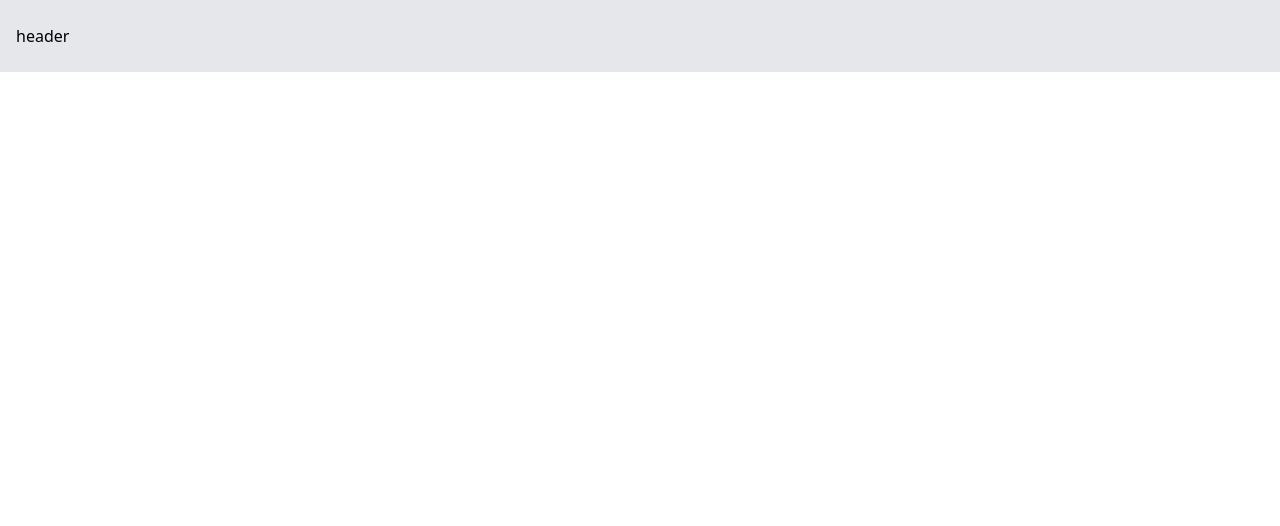
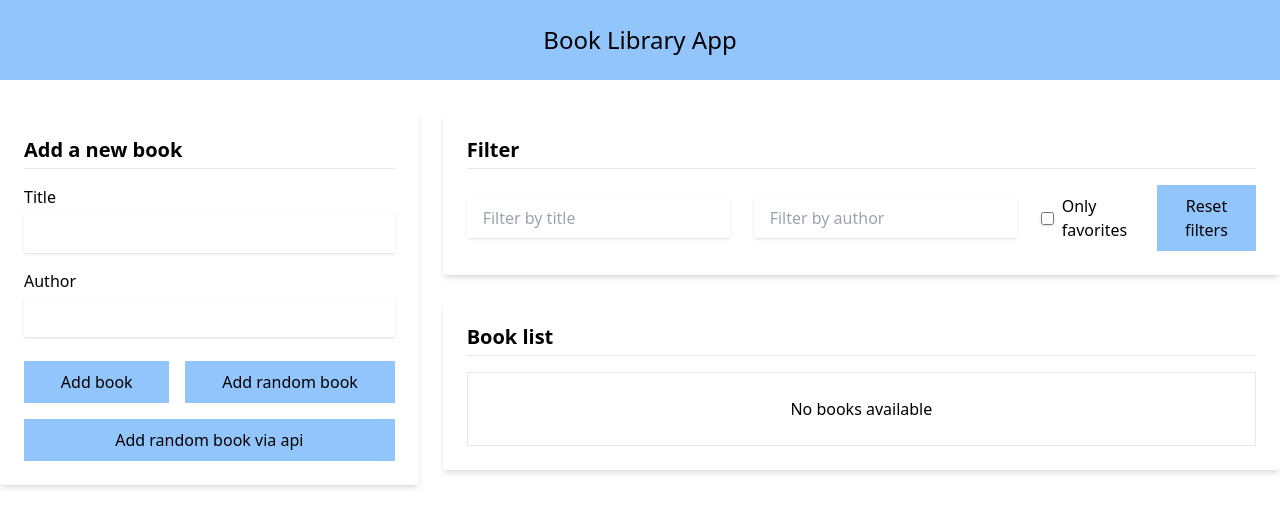
Before and after one commit to denzelwash/react-stashchuk-lessons, a React (Vite) app: page / in a window 1280 px wide. Shown: the top 526 px of the page. Built offline with nearby package versions, Linux system fonts and the light colour scheme.

Commit message:
added templates

```diff
--- a/src/App.jsx
+++ b/src/App.jsx
@@ -1,13 +1,21 @@
-import { useState } from "react";
+import { Form } from "./components/Form";
+import { Filter } from "./components/Filter";
+import { Header } from "./components/Header";
+import { List } from "./components/List";
 
 function App() {
   return (
     <>
-      <header className="bg-gray-200 py-6">
-        <div className="container mx-auto px-4">
-          <p className="">header</p>
+      <Header className="mb-8" />
+      <div className="container mx-auto">
+        <div className="grid grid-cols-[1fr_2fr] gap-6 items-start">
+          <Form />
+          <div className="grid gap-6 items-start">
+            <Filter />
+            <List />
+          </div>
         </div>
-      </header>
+      </div>
     </>
   );
 }
--- /dev/null
+++ b/src/components/Filter.jsx
@@ -0,0 +1,56 @@
+import { useState } from "react";
+
+export const Filter = () => {
+  const [filter, setFilter] = useState({
+    title: "",
+    author: "",
+    favorite: false,
+  });
+
+  const resetHandler = (e) => {
+    e.preventDefault();
+    setFilter({ title: "", author: "", favorite: false });
+  };
+
+  return (
+    <>
+      <form className="shadow-md p-6 rounded ">
+        <h2 className="text-xl font-semibold mb-4 pb-1 border-b">Filter</h2>
+        <div className="flex gap-6 items-center justify-between">
+          <input
+            placeholder="Filter by title"
+            className="block shadow px-4 py-2 grow"
+            type="text"
+            value={filter.title}
+            onChange={(e) => setFilter({ ...filter, title: e.target.value })}
+          />
+          <input
+            placeholder="Filter by author"
+            className="block shadow px-4 py-2 grow"
+            type="text"
+            value={filter.author}
+            onChange={(e) => setFilter({ ...filter, author: e.target.value })}
+          />
+          <div className="flex items-center flex-row-reverse gap-2">
+            <label htmlFor="favorite">Only favorites</label>
+            <input
+              id="favorite"
+              className="block shadow px-4 py-2 grow"
+              type="checkbox"
+              checked={filter.favorite}
+              onChange={(e) =>
+                setFilter({ ...filter, favorite: e.target.value })
+              }
+            />
+          </div>
+          <button
+            className="px-4 py-2 border border-blue-300 bg-blue-300 grow"
+            onClick={resetHandler}
+          >
+            Reset filters
+          </button>
+        </div>
+      </form>
+    </>
+  );
+};
--- /dev/null
+++ b/src/components/Form.jsx
@@ -0,0 +1,50 @@
+import { useState } from "react";
+
+export const Form = () => {
+  const [form, setForm] = useState({ title: "", author: "" });
+
+  const submitHandler = (e) => {
+    e.preventDefault();
+  };
+
+  return (
+    <>
+      <form className="shadow-md p-6 rounded" onSubmit={submitHandler}>
+        <h2 className="text-xl font-semibold mb-4 pb-1 border-b">
+          Add a new book
+        </h2>
+        <div className="mb-4 grid gap-1">
+          <label htmlFor="title">Title</label>
+          <input
+            id="title"
+            className="block shadow px-4 py-2"
+            type="text"
+            value={form.title}
+            onChange={(e) => setForm({ ...form, title: e.target.value })}
+          />
+        </div>
+        <div className="mb-4 grid gap-1">
+          <label htmlFor="author">Author</label>
+          <input
+            id="author"
+            className="block shadow px-4 py-2"
+            type="text"
+            value={form.author}
+            onChange={(e) => setForm({ ...form, author: e.target.value })}
+          />
+        </div>
+        <div className="flex justify-center gap-4 flex-wrap mt-6">
+          <button className="px-4 py-2 border border-blue-300 bg-blue-300 grow">
+            Add book
+          </button>
+          <button className="px-4 py-2 border border-blue-300 bg-blue-300 grow">
+            Add random book
+          </button>
+          <button className="px-4 py-2 border border-blue-300 bg-blue-300 grow">
+            Add random book via api
+          </button>
+        </div>
+      </form>
+    </>
+  );
+};
--- /dev/null
+++ b/src/components/Header.jsx
@@ -0,0 +1,9 @@
+export const Header = ({ className }) => {
+  return (
+    <header className={"bg-blue-300 py-6 " + className}>
+      <div className="container mx-auto px-4">
+        <h1 className="text-center text-2xl font-medium">Book Library App</h1>
+      </div>
+    </header>
+  );
+};
--- /dev/null
+++ b/src/components/List.jsx
@@ -0,0 +1,12 @@
+export const List = () => {
+  return (
+    <>
+      <div className="shadow-md p-6 rounded">
+        <h2 className="text-xl font-semibold mb-4 pb-1 border-b">Book list</h2>
+        <div className="flex justify-center items-center p-6 border">
+          <p className="font-medium">No books available</p>
+        </div>
+      </div>
+    </>
+  );
+};
```
